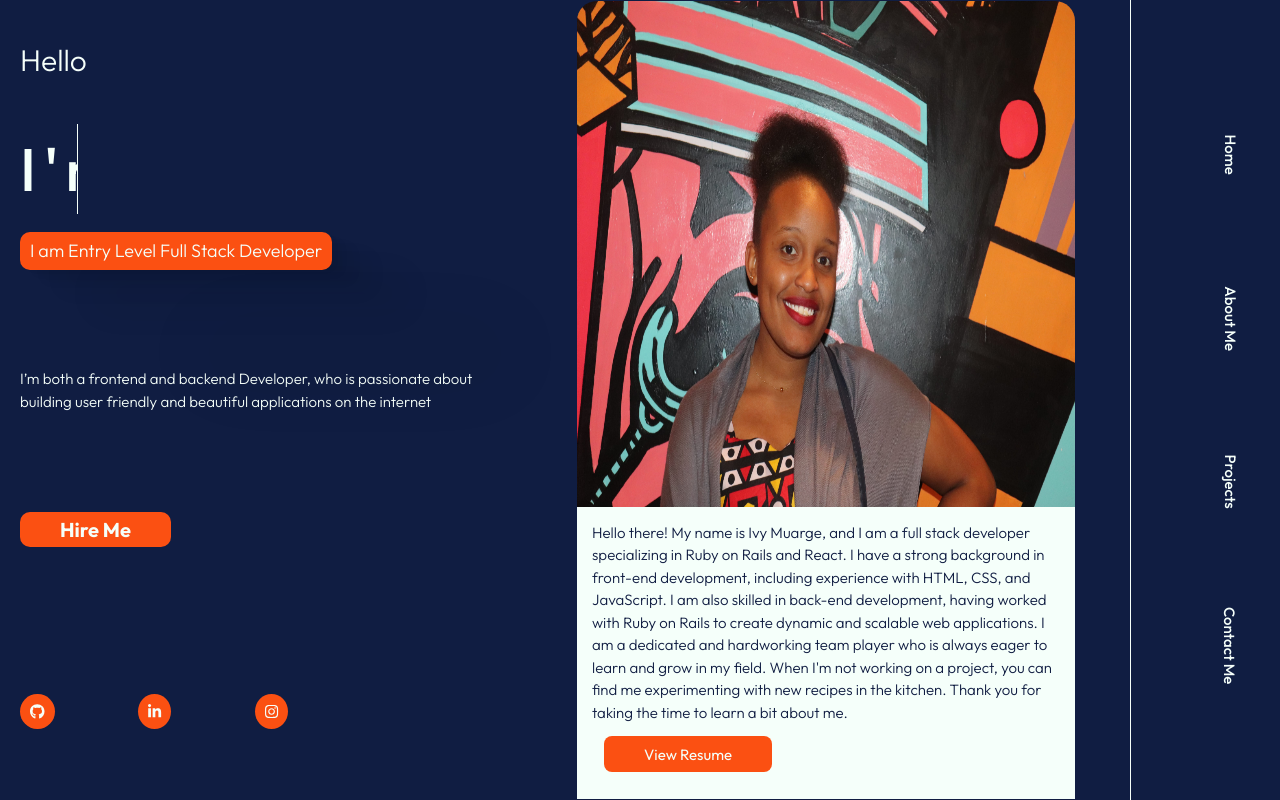
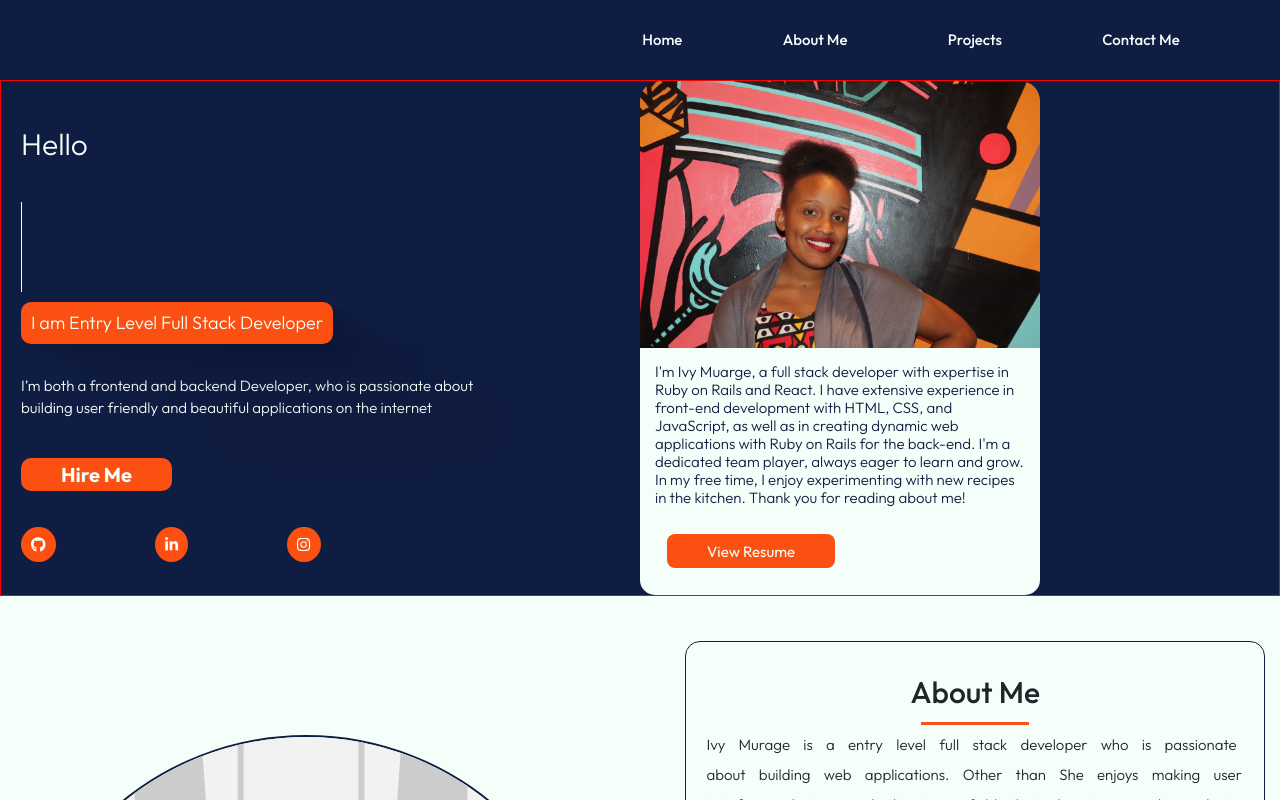
Before and after one commit to Murage-Ivy/my-portfolio, a React (Create React App) app: page / in a window 1280 px wide. Shown: the top 800 px of the page. Built offline with nearby package versions, Linux system fonts and the light colour scheme.

Commit message:
Refactor navbar code

```diff
--- a/public/index.html
+++ b/public/index.html
@@ -10,6 +10,7 @@
   <link rel="mask-icon" href="/safari-pinned-tab.svg" color="#5bbad5">
   <meta name="msapplication-TileColor" content="#da532c">
   <meta name="theme-color" content="#ffffff">
+  <link href="https://cdn.jsdelivr.net/npm/bootstrap@5.3.0-alpha1/dist/css/bootstrap.min.css" rel="stylesheet" integrity="sha384-GLhlTQ8iRABdZLl6O3oVMWSktQOp6b7In1Zl3/Jr59b6EGGoI1aFkw7cmDA6j6gD" crossorigin="anonymous">
   <!--
       manifest.json provides metadata used when your web app is installed on a
       user's mobile device or desktop. See https://developers.google.com/web/fundamentals/web-app-manifest/
--- a/src/App.css
+++ b/src/App.css
@@ -19,10 +19,14 @@ body {
   line-height: 1.15; /* 1 */
   -webkit-text-size-adjust: 100%; /* 2 */
   background-color: var(--secondary-color);
+  height: 100vh;
+  display: flex;
+  flex-direction: column;
+  /* width: 100vw; */
 }
 .App {
-  display: grid;
-  grid-template-columns: 90% 20%;
+  /* display: grid;
+  grid-template-columns: 90% 20%; */
 }
 .main-container {
   display: block;
--- a/src/App.jsx
+++ b/src/App.jsx
@@ -9,12 +9,13 @@ function App() {
   return (
     <div className="App">
       <div className="main-container">
+        <Nav />
         <Header />
         <About />
         <Project />
-        <Contact/>
+        <Contact />
       </div>
-      <Nav />
+
     </div>
   );
 }
--- a/src/components/header/Header.css
+++ b/src/components/header/Header.css
@@ -6,6 +6,7 @@ header {
   align-items: center;
   width: 100%;
   margin: 0 auto;
-  height: 100vh;
+  /* height: 100vh; */
   margin-bottom: 30px;
+  border:1px solid red;
 }
--- a/src/components/image_section/ImageSection.css
+++ b/src/components/image_section/ImageSection.css
@@ -1,12 +1,13 @@
 .image-section {
-  width: 500px;
-  height: 100vh;
+  /* margin-top: 40px; */
+  width: 400px;
+  /* height: 100vh; */
   display: flex;
   border-radius: 15px;
-  border: 1px solid var(--primary-color);
+  /* border: 1px solid var(--primary-color); */
   flex-direction: column;
   justify-content: space-between;
-  height: inherit;
+  align-items: center;
 }
 
 .image-section > img {
@@ -19,11 +20,12 @@
 .brief-intro {
   padding: 15px;
   background-color: var(--secondary-color);
+  border-radius: 0px 0px 15px 15px;
 }
 
 .brief-intro > p {
   font-weight: 300;
-  line-height: 1.5;
+  line-height: 1.2;
   color: var(--primary-color);
 }
 
--- a/src/components/image_section/ImageSection.jsx
+++ b/src/components/image_section/ImageSection.jsx
@@ -7,15 +7,11 @@ function ImageSection() {
       <img src="../assets/Images/IMG_8914.JPG" alt="myimage" />
       <div className="brief-intro">
         <p>
-          Hello there! My name is Ivy Muarge, and I am a full stack developer
-          specializing in Ruby on Rails and React. I have a strong background in
-          front-end development, including experience with HTML, CSS, and
-          JavaScript. I am also skilled in back-end development, having worked
-          with Ruby on Rails to create dynamic and scalable web applications. I
-          am a dedicated and hardworking team player who is always eager to
-          learn and grow in my field. When I'm not working on a project, you can
-          find me experimenting with new recipes in the kitchen. Thank you for
-          taking the time to learn a bit about me.
+          I'm Ivy Muarge, a full stack developer with expertise in Ruby on Rails and React.
+          I have extensive experience in front-end development with HTML, CSS, and JavaScript,
+          as well as in creating dynamic web applications with Ruby on Rails for the back-end.
+          I'm a dedicated team player, always eager to learn and grow. In my free time,
+          I enjoy experimenting with new recipes in the kitchen. Thank you for reading about me!
         </p>
         <div className="action-btns">
           <button>
--- a/src/components/nav/Nav.css
+++ b/src/components/nav/Nav.css
@@ -1,27 +1,30 @@
 .nav > ul > li {
   list-style: none;
-  transform: rotate(90deg);
+  /* transform: rotate(90deg); */
 }
 .nav {
-  height: 100%;
+  /* height: 100%; */
+  /* display: flex; */
+  /* align-items: flex-end;
+  flex-direction: column; */
+  /* position: fixed;
+  top: 0px;
+  right: 0; */
+  /*
+  border-left: 1px solid var(--secondary-color);
+  width: 150px; */
   display: flex;
-  align-items: flex-end;
-  flex-direction: column;
-  position: fixed;
-  top: 0px;
-  right: 0;
+  justify-content: flex-end;
   background-color: var(--primary-color);
-  /* border-radius: 0 20px 20px 0; */
-  border-left: 1px solid var(--secondary-color);
-  width: 150px;
+  height: 80px;
+  width: 100%;
 }
 .nav > ul {
   height: 100%;
-  width: 100px;
-
+  width: 60%;
   display: flex;
   align-items: center;
-  flex-direction: column;
+
   justify-content: space-evenly;
 }
 
@@ -39,3 +42,9 @@
   color: var(--secondary-color);
   padding: 10px;
 }
+
+@media only screen and (max-width: 600px) {
+  .nav {
+    display: none;
+  }
+}
```
Also changed, not shown: src/components/sidebar/SideBar.jsx (added, +12 -0 lines), src/components/sidebar/SideBar.css (added).
